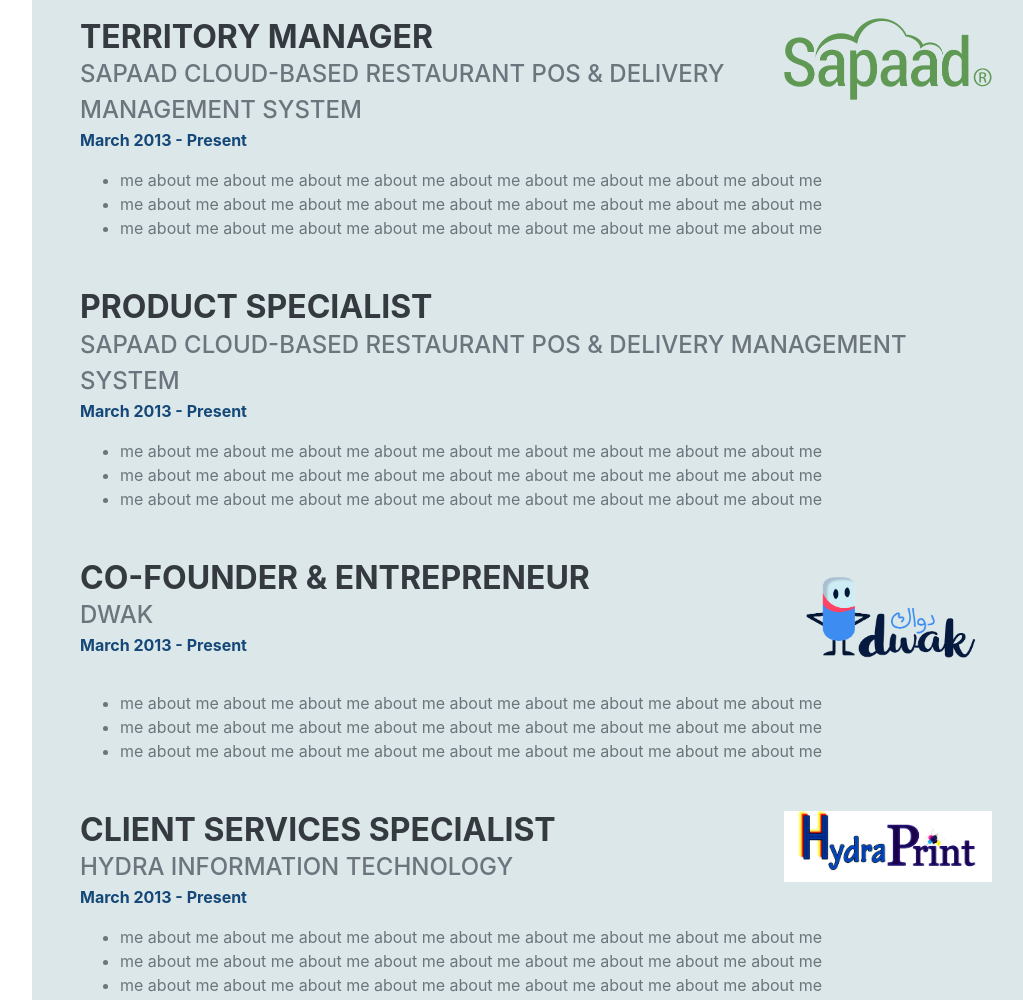
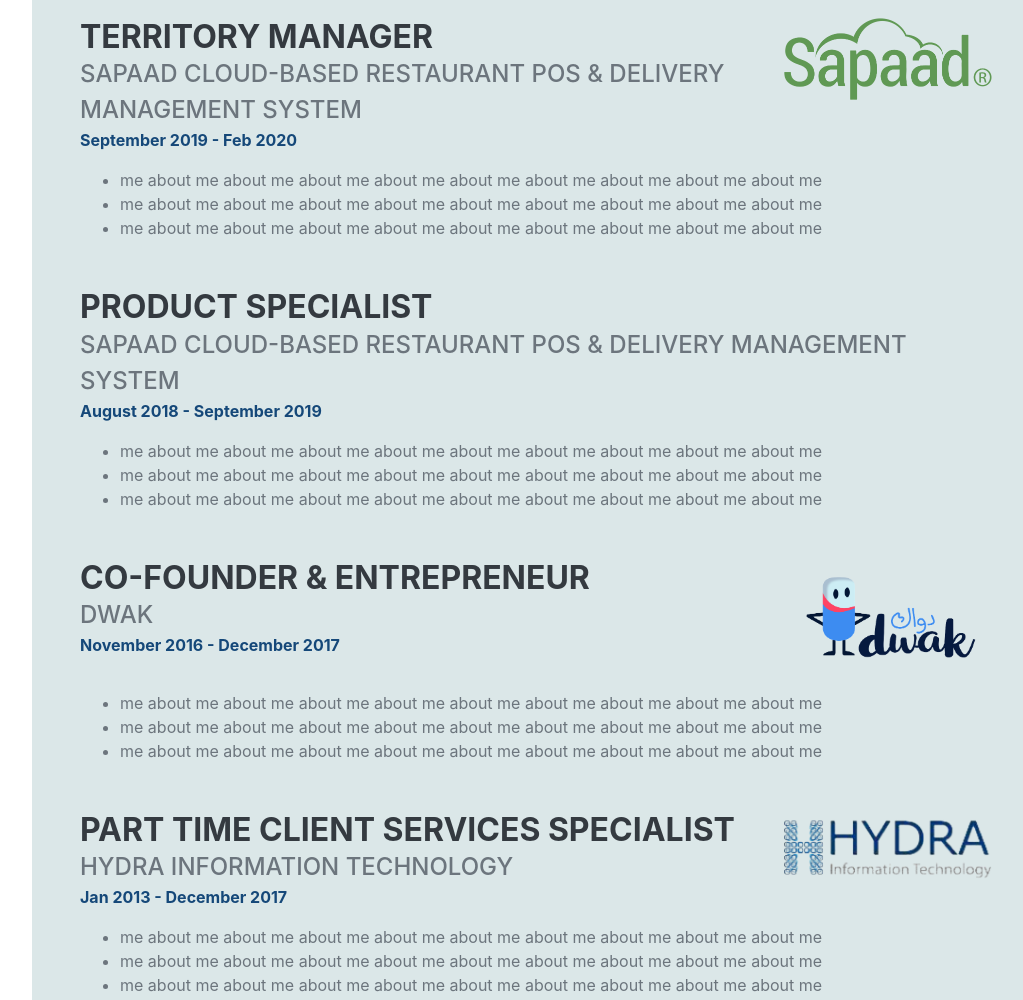
Before and after one commit to yakilan/yakilan.github.io, a plain HTML site: page index.html in a window 1280 px wide. Shown: the part 1720-2720 px from the top of the page, without its empty margins (240-1263 px from the left). Drawn offline with nearby package versions, Linux system fonts and the light colour scheme; a web font is replaced by a local one.

Commit message:
logo fixes

```diff
--- a/index.html
+++ b/index.html
@@ -125,7 +125,7 @@
                             <div class="flex-grow-1">
                                 <h3 class="mb-0">Territory Manager</h3>
                                 <div class="subheading">Sapaad Cloud-based Restaurant POS & Delivery Management System</div>
-                                <div class="text-primary mb-2">March 2013 - Present</div>
+                                <div class="text-primary mb-2">September 2019 - Feb 2020</div>
                             </div>
                         </div>
                         <div class="flex-shrink-0">
@@ -144,7 +144,7 @@
                             <div class="flex-grow-1">
                                 <h3 class="mb-0">Product Specialist</h3>
                                 <div class="subheading">Sapaad Cloud-based Restaurant POS & Delivery Management System</div>
-                                <div class="text-primary mb-2">March 2013 - Present</div>
+                                <div class="text-primary mb-2">August 2018 - September 2019</div>
                             </div>
                         </div>
                     </div>
@@ -160,7 +160,7 @@
                             <div class="flex-grow-1">
                                 <h3 class="mb-0">Co-Founder & Entrepreneur</h3>
                                 <div class="subheading">Dwak</div>
-                                <div class="text-primary mb-2">March 2013 - Present</div>
+                                <div class="text-primary mb-2">November 2016 - December 2017</div>
                             </div>
                         </div>
                         <div class="flex-shrink-0">
@@ -177,13 +177,13 @@
                     <div class="d-flex flex-column flex-md-row justify-content-between">
                         <div class="d-flex flex-column flex-md-row justify-content-between mb-2">
                             <div class="flex-grow-1">
-                                <h3 class="mb-0">Client Services Specialist</h3>
+                                <h3 class="mb-0">Part Time Client Services Specialist</h3>
                                 <div class="subheading">Hydra Information Technology</div>
-                                <div class="text-primary mb-2">March 2013 - Present</div>
+                                <div class="text-primary mb-2">Jan 2013 - December 2017</div>
                             </div>
                         </div>
                         <div class="flex-shrink-0">
-                            <div class="flex-grow-1"><img class="img-company" src="./assets/img/hydra.jpg" alt="..." /></div>
+                            <div class="flex-grow-1"><img class="img-company" src="./assets/img/hydra.png" alt="..." /></div>
                         </div>
                     </div>
                     <ul>
```
Also changed, not shown: assets/img/hydra.png (added).
